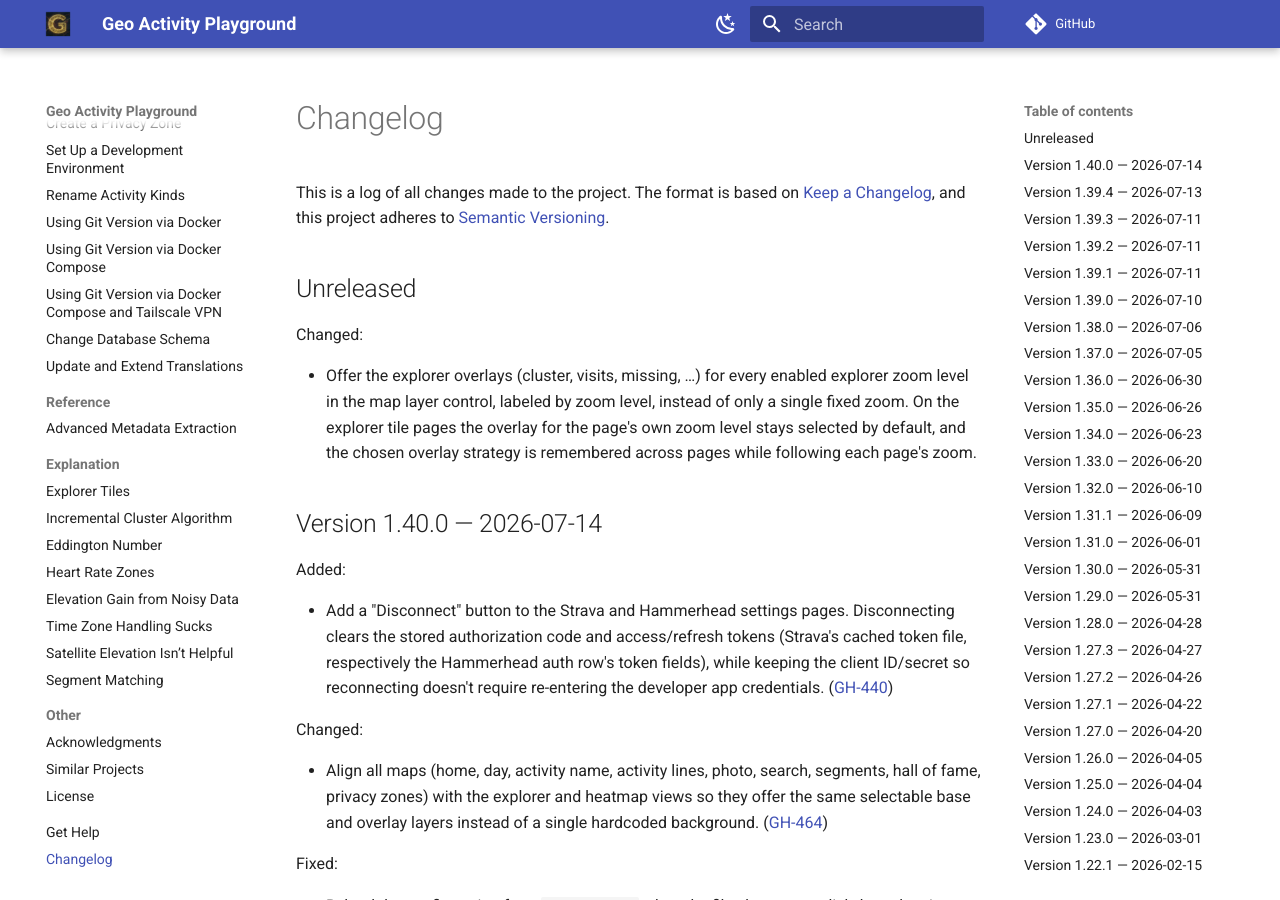
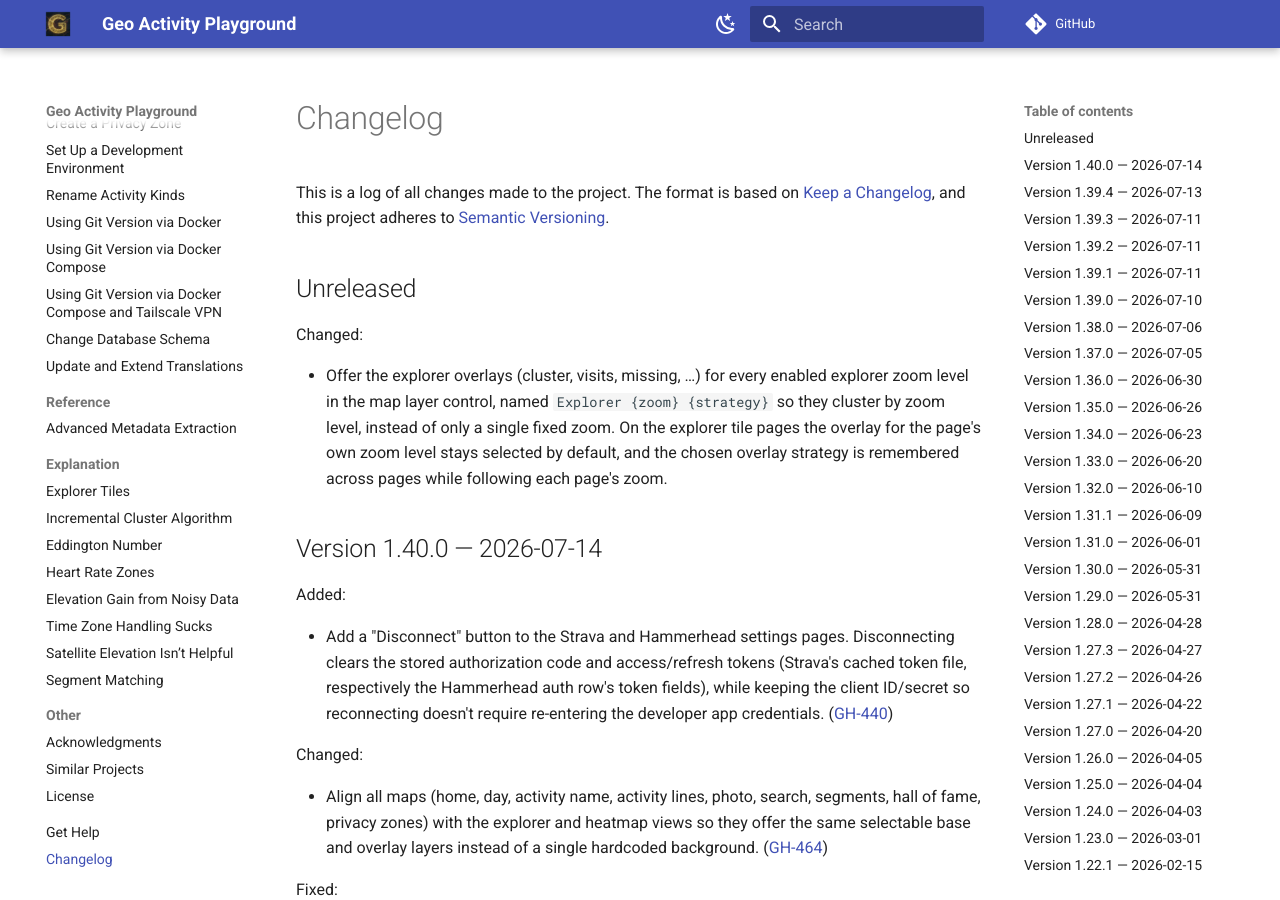
Before and after one commit to martin-ueding/geo-activity-playground, an MkDocs documentation site: the page built from docs/changelog.md, in a window 1280 px wide and 900 px high. Built offline with MkDocs 1.6.1 and Material for MkDocs 9.7.7, drawn with Linux system fonts in a browser that asks for light colours; comment, search, counter and statistics services are not loaded.

Commit message:
docs: describe the Explorer overlay naming scheme
Refs: GH-464

```diff
--- a/docs/changelog.md
+++ b/docs/changelog.md
@@ -19,7 +19,7 @@
 
 Changed:
 
-- Offer the explorer overlays (cluster, visits, missing, …) for every enabled explorer zoom level in the map layer control, labeled by zoom level, instead of only a single fixed zoom. On the explorer tile pages the overlay for the page's own zoom level stays selected by default, and the chosen overlay strategy is remembered across pages while following each page's zoom.
+- Offer the explorer overlays (cluster, visits, missing, …) for every enabled explorer zoom level in the map layer control, named `Explorer {zoom} {strategy}` so they cluster by zoom level, instead of only a single fixed zoom. On the explorer tile pages the overlay for the page's own zoom level stays selected by default, and the chosen overlay strategy is remembered across pages while following each page's zoom.
 
 
 ## Version 1.40.0 — 2026-07-14
```
